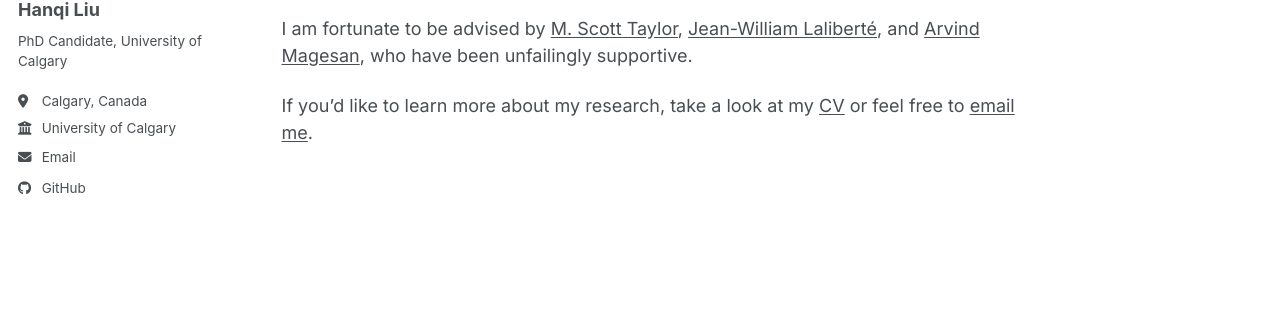
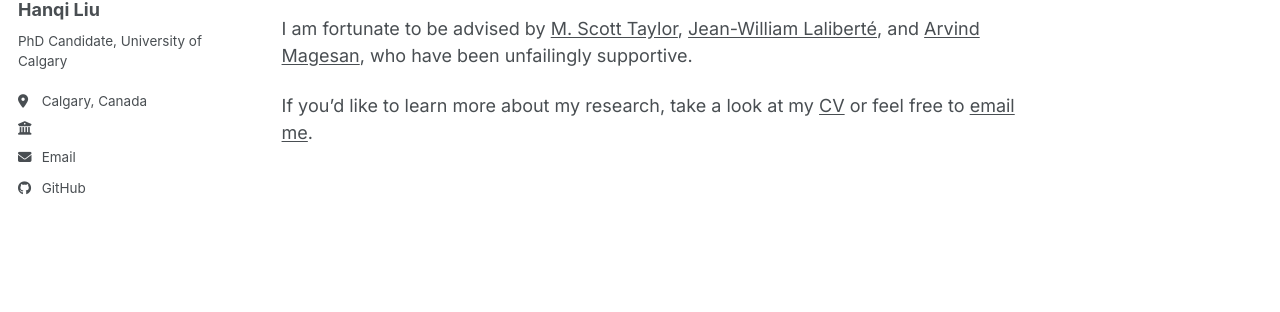
Before and after one commit to hanqi-liu-econ/hanqi-liu-econ.github.io, a Jekyll site: the page built from _pages/about.md, in a window 1280 px wide. Shown: the part 287-599 px from the top of the page. Built offline with Jekyll 4.4.1, drawn with Linux system fonts in a browser that asks for light colours; a script bundle is joined from its source files by our own code; library files that are not in the unit come from our copies.

Commit message:
Update _config.yml

```diff
--- a/_config.yml
+++ b/_config.yml
@@ -27,7 +27,7 @@ author:
   pronouns         :
   bio              : "PhD Candidate, University of Calgary"
   location         : "Calgary, Canada"
-  employer         : "University of Calgary"
+  employer         : ""
   uri              :
   email            : "hanqi.liu2@ucalgary.ca"
 
```
